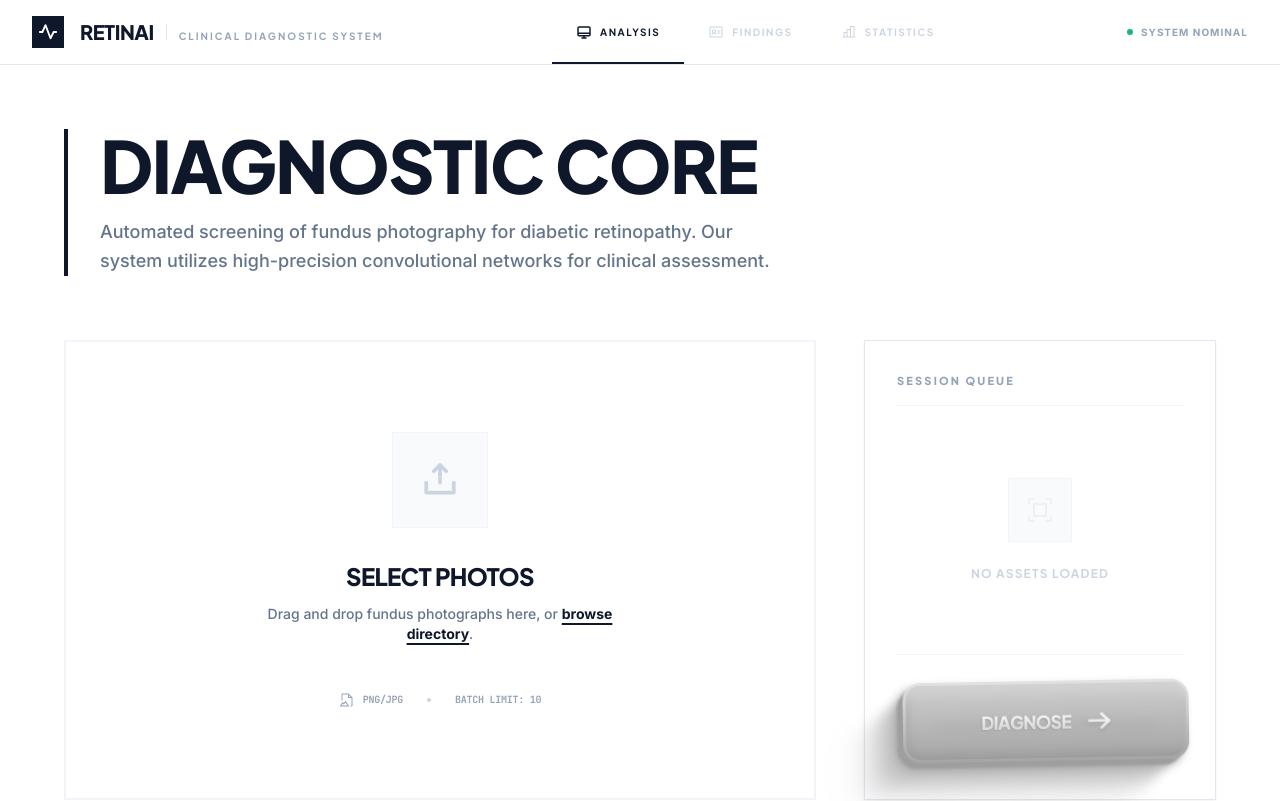
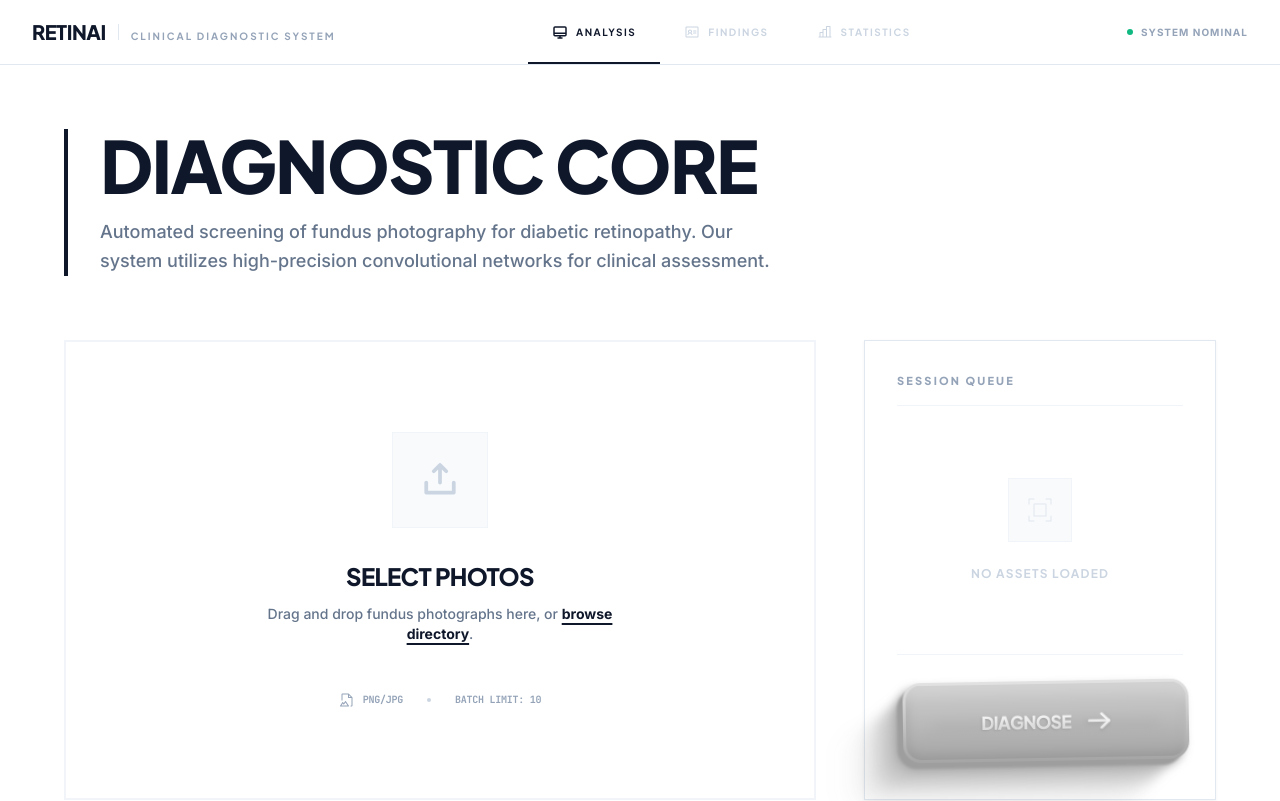
Before and after one commit to hostelfood-creator/retinal-disease, a Next.js app in the folder retinal-disease-detection/frontend-next/: page / in a window 1280 px wide. Shown: the top 801 px of the page. Built offline with nearby package versions, Linux system fonts and the light colour scheme.

Commit message:
Remove logo before RETINAI

```diff
--- a/retinal-disease-detection/frontend-next/src/components/Header.tsx
+++ b/retinal-disease-detection/frontend-next/src/components/Header.tsx
@@ -1,7 +1,7 @@
 "use client";
 
 import React from "react";
-import { Pulse, IdentificationCard, ChartBar, Desktop } from "@phosphor-icons/react";
+import { IdentificationCard, ChartBar, Desktop } from "@phosphor-icons/react";
 import clsx from "clsx";
 
 interface HeaderProps {
@@ -22,9 +22,7 @@ export const Header: React.FC<HeaderProps> = ({ activeTab, onTabChange, resultsC
       <div className="mx-auto max-w-7xl px-4 sm:px-6 lg:px-8">
         <div className="flex h-16 items-center justify-between">
           <div className="flex items-center gap-4">
-            <div className="flex h-8 w-8 items-center justify-center bg-slate-900">
-              <Pulse weight="bold" className="h-5 w-5 text-white" />
-            </div>
+
             <div className="flex items-baseline gap-3">
               <span className="text-xl font-black tracking-tight text-slate-900 font-heading">
                 RETINAI
```
